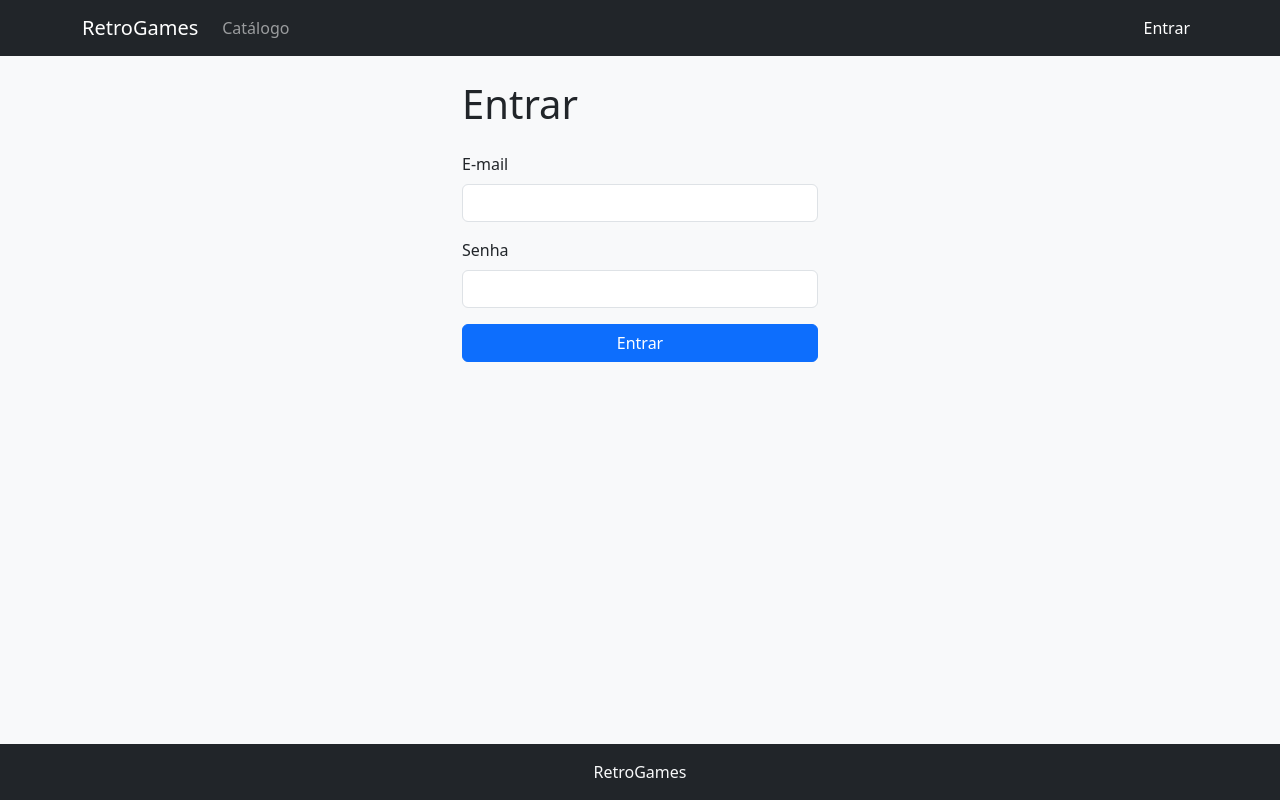
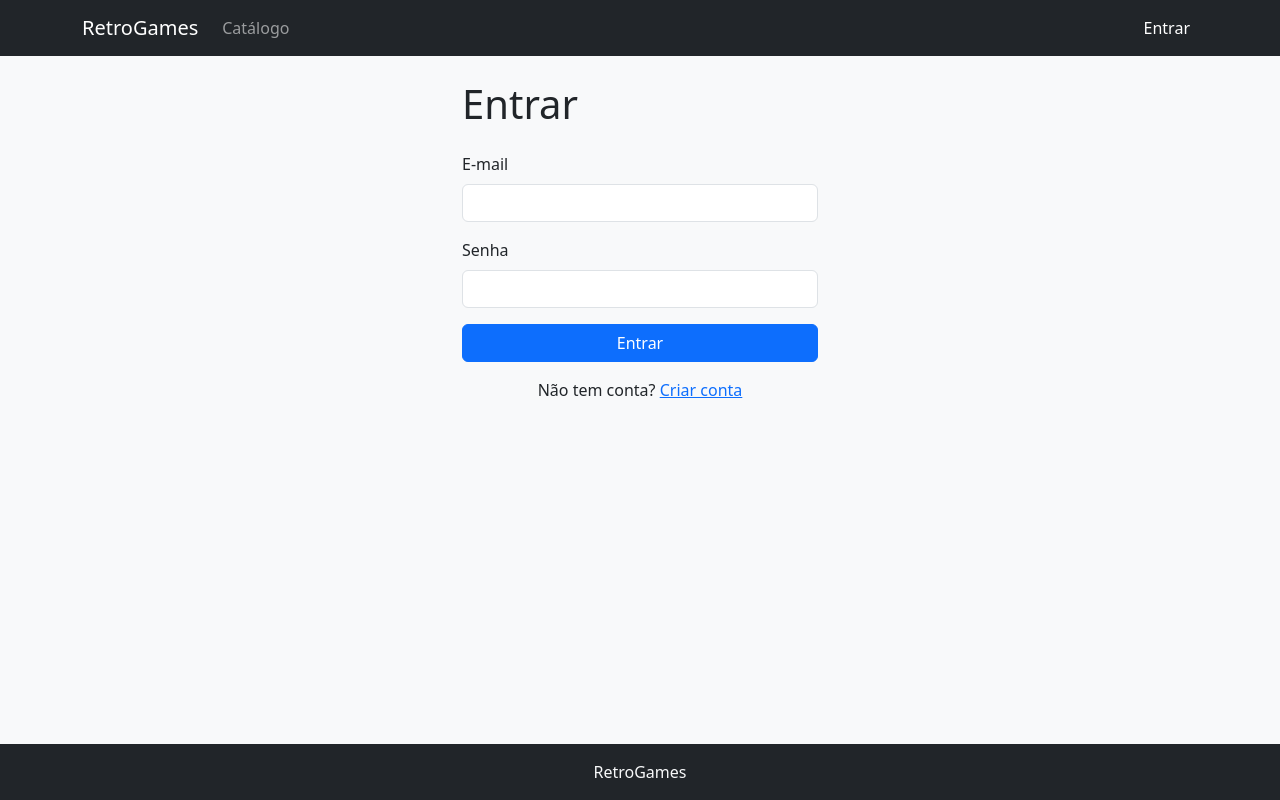
Before and after one commit to allanvictor-dev/Retro-Games, a React (Vite) app in the folder retrogames.web/: page /login in a window 1280 px wide. Built offline with nearby package versions, Linux system fonts and the light colour scheme; no server answers.

Commit message:
Adiciona link Criar conta na tela de login #22

```diff
--- a/retrogames.web/src/pages/Login/Login.jsx
+++ b/retrogames.web/src/pages/Login/Login.jsx
@@ -1,5 +1,5 @@
 import { useState } from 'react'
-import { Navigate, useLocation } from 'react-router-dom'
+import { Link, Navigate, useLocation } from 'react-router-dom'
 import { obterMensagemErro } from '../../api/erros.js'
 import { Carregando } from '../../components/MensagensEstado.jsx'
 import { useAutenticacao } from '../../hooks/useAutenticacao.js'
@@ -63,6 +63,9 @@ export default function Login() {
             {enviando ? 'Entrando...' : 'Entrar'}
           </button>
         </form>
+        <p className="mt-3 text-center">
+          Não tem conta? <Link to="/cadastro">Criar conta</Link>
+        </p>
       </div>
     </div>
   )
```
